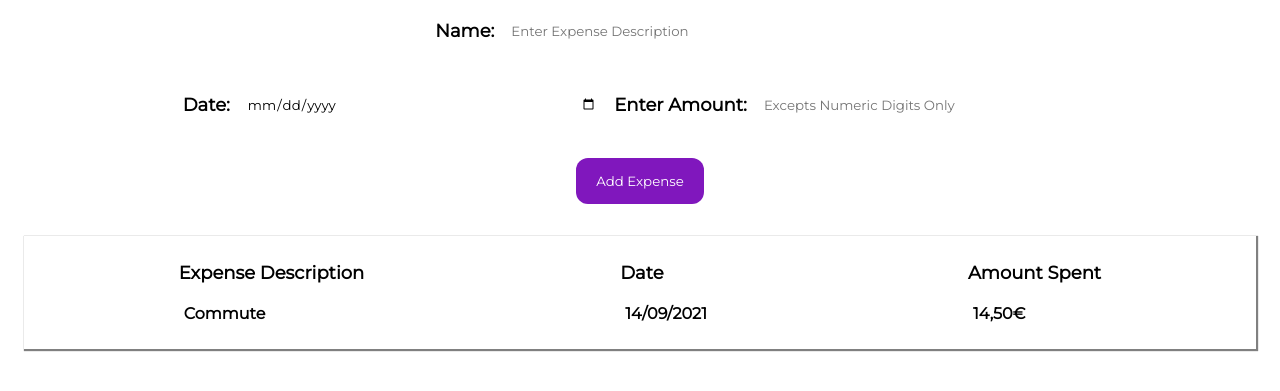
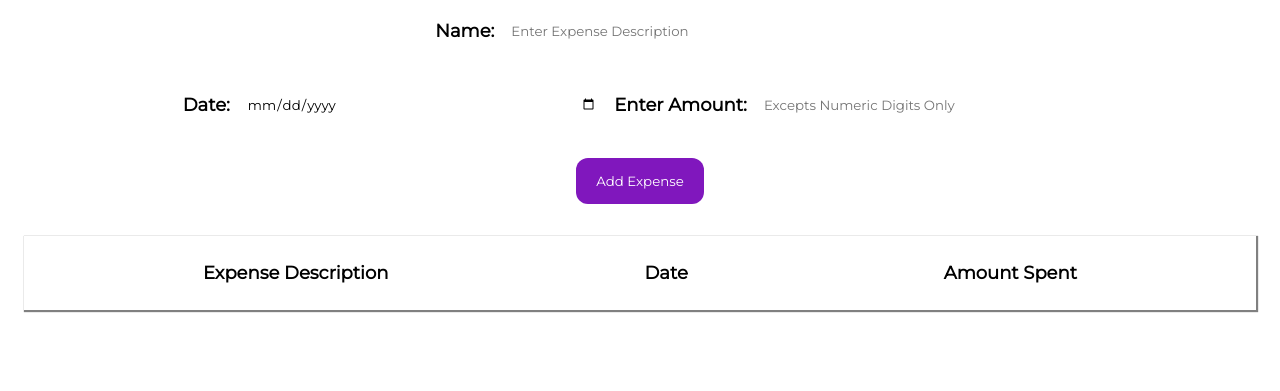
Before and after one commit to N-Musa/expense__tracker, a website: page index.html in a window 1280 px wide. Shown: the part 85-476 px from the top of the page. Drawn offline with Linux system fonts and the light colour scheme.

Commit message:
modify container

```diff
--- a/index.html
+++ b/index.html
@@ -29,21 +29,18 @@
         <input type="number" id="expense__amount" placeholder="Excepts Numeric Digits Only" required />
       </div>
       <div class="primary">
-        <button id="btn__primary">Add Expense</button>
+        <button id="btn__primary" class="btn__primary">Add Expense</button>
       </div>
     </main>
     <div class="container">
       <div class="entry__name">
        <h4>Expense Description</h4>
-       <li>Commute</li>
       </div>
       <div class="entry__date">
         <h4>Date</h4>
-        <li>14/09/2021</li>
       </div>
       <div class="entry__amount">
         <h4>Amount Spent</h4>
-        <li>14,50€</li>
       </div>
     </div>
     <script src="dist/js/script.js" defer ></script>
```
